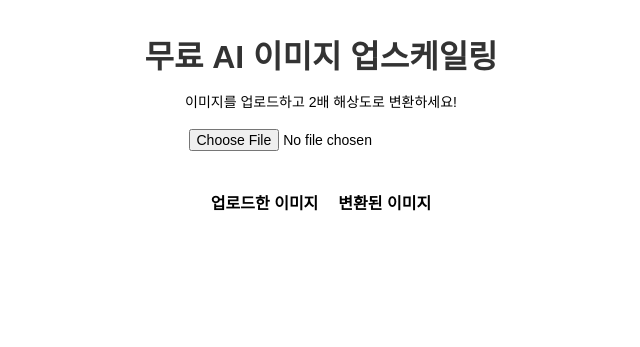
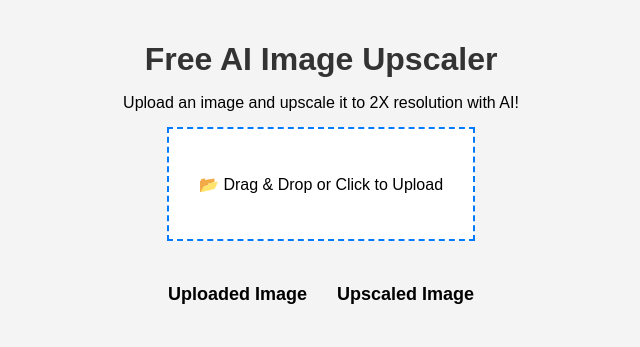
Before and after one commit to Story-Bit/my-upscaler, a Flask app: page / in a window 1280 px wide. Shown: the top 347 px of the page, without its empty margins (319-959 px from the left). Run offline with Flask 3, Linux system fonts and the light colour scheme.

Commit message:
Update index.html

```diff
--- a/templates/index.html
+++ b/templates/index.html
@@ -1,37 +1,43 @@
 <!DOCTYPE html>
-<html lang="ko">
+<html lang="en">
 <head>
     <meta charset="UTF-8">
     <meta name="viewport" content="width=device-width, initial-scale=1.0">
-    <title>AI 이미지 업스케일링</title>
+    <title>AI Image Upscaler</title>
     <style>
         body {
             font-family: Arial, sans-serif;
             text-align: center;
-            padding: 10px;
+            padding: 20px;
             margin: 0;
+            background-color: #f4f4f4;
         }
         h1 {
             color: #333;
-            margin-bottom: 5px;
+            margin-bottom: 10px;
         }
         p {
-            font-size: 14px;
-            margin-bottom: 10px;
+            font-size: 16px;
+            margin-bottom: 15px;
         }
-        #upload-btn {
-            padding: 8px 15px;
-            font-size: 14px;
+        #upload-container {
+            border: 2px dashed #007bff;
+            padding: 30px;
             cursor: pointer;
-            margin-bottom: 10px;
+            margin-bottom: 15px;
+            background-color: white;
+            display: inline-block;
+        }
+        #upload-container:hover {
+            background-color: #eef4ff;
         }
         .container {
             display: flex;
             justify-content: center;
             align-items: center;
-            gap: 20px;
+            gap: 30px;
             flex-wrap: wrap;
-            margin-top: 5px;
+            margin-top: 10px;
         }
         .image-box {
             display: flex;
@@ -47,55 +53,96 @@
         }
         .image-box h3 {
             margin-bottom: 8px;
-            font-size: 16px;
+            font-size: 18px;
         }
         .button-container {
             display: flex;
             justify-content: center;
-            margin-top: 10px;
+            margin-top: 15px;
         }
         #download-btn {
             display: none;
-            padding: 10px 20px;
-            font-size: 16px;
-            background-color: green;
+            padding: 12px 25px;
+            font-size: 18px;
+            background-color: #28a745;
             color: white;
             cursor: pointer;
             border: none;
             border-radius: 5px;
+            transition: 0.3s;
+        }
+        #download-btn:hover {
+            background-color: #218838;
+        }
+        #loading-text {
+            display: none;
+            font-size: 16px;
+            color: #888;
+            margin-top: 10px;
         }
     </style>
 </head>
 <body>
-    <h1>무료 AI 이미지 업스케일링</h1>
-    <p>이미지를 업로드하고 2배 해상도로 변환하세요!</p>
+    <h1>Free AI Image Upscaler</h1>
+    <p>Upload an image and upscale it to 2X resolution with AI!</p>
 
-    <input type="file" id="upload-btn" accept="image/*">
+    <div id="upload-container">
+        <p>📂 Drag & Drop or Click to Upload</p>
+        <input type="file" id="upload-btn" accept="image/*" style="display: none;">
+    </div>
+
+    <div id="loading-text">Processing... Please wait.</div>
 
     <div class="container">
-        <!-- 업로드된 원본 이미지 (왼쪽) -->
+        <!-- Uploaded Image (Left) -->
         <div class="image-box">
-            <h3>업로드한 이미지</h3>
-            <img id="preview" src="" alt="업로드한 이미지 미리보기">
+            <h3>Uploaded Image</h3>
+            <img id="preview" src="" alt="Uploaded Image Preview">
         </div>
 
-        <!-- 변환된 이미지 (오른쪽) -->
+        <!-- Upscaled Image (Right) -->
         <div class="image-box">
-            <h3>변환된 이미지</h3>
-            <img id="result" src="" alt="업스케일된 이미지 미리보기">
+            <h3>Upscaled Image</h3>
+            <img id="result" src="" alt="Upscaled Image Preview">
         </div>
     </div>
 
-    <!-- 다운로드 버튼을 완전 중앙 정렬 -->
     <div class="button-container">
-        <button id="download-btn">다운로드</button>
+        <button id="download-btn">Download Image</button>
     </div>
 
     <script>
-        document.getElementById('upload-btn').addEventListener('change', function(event) {
-            const file = event.target.files[0];
+        const uploadContainer = document.getElementById("upload-container");
+        const uploadBtn = document.getElementById("upload-btn");
+        const loadingText = document.getElementById("loading-text");
+
+        // Click to Upload
+        uploadContainer.addEventListener("click", () => uploadBtn.click());
+
+        // Drag & Drop Feature
+        uploadContainer.addEventListener("dragover", (event) => {
+            event.preventDefault();
+            uploadContainer.style.backgroundColor = "#eef4ff";
+        });
+
+        uploadContainer.addEventListener("dragleave", () => {
+            uploadContainer.style.backgroundColor = "white";
+        });
+
+        uploadContainer.addEventListener("drop", (event) => {
+            event.preventDefault();
+            uploadContainer.style.backgroundColor = "white";
+            uploadBtn.files = event.dataTransfer.files;
+            handleFileUpload(uploadBtn.files[0]);
+        });
+
+        // File Upload Handling
+        uploadBtn.addEventListener("change", (event) => {
+            handleFileUpload(event.target.files[0]);
+        });
+
+        function handleFileUpload(file) {
             if (file) {
-                // 업로드한 이미지 미리보기
                 const reader = new FileReader();
                 reader.onload = function(e) {
                     document.getElementById('preview').src = e.target.result;
@@ -103,7 +150,10 @@
                 };
                 reader.readAsDataURL(file);
 
-                // Flask 서버에 업로드 및 업스케일링 요청
+                // Show loading text
+                loadingText.style.display = "block";
+
+                // Upload to Flask Server
                 const formData = new FormData();
                 formData.append("file", file);
 
@@ -113,12 +163,13 @@
                 })
                 .then(response => response.blob())
                 .then(blob => {
-                    // 변환된 이미지 미리보기 표시
+                    loadingText.style.display = "none"; // Hide loading text
+
                     const url = URL.createObjectURL(blob);
                     document.getElementById('result').src = url;
                     document.getElementById('result').style.display = 'block';
 
-                    // 다운로드 버튼 활성화
+                    // Show Download Button
                     const downloadBtn = document.getElementById('download-btn');
                     downloadBtn.style.display = 'block';
                     downloadBtn.onclick = () => {
@@ -130,9 +181,12 @@
                         document.body.removeChild(a);
                     };
                 })
-                .catch(error => console.error("업로드 오류:", error));
+                .catch(error => {
+                    console.error("Upload Error:", error);
+                    loadingText.textContent = "Upload Failed. Please try again.";
+                });
             }
-        });
+        }
     </script>
 </body>
 </html>
```
